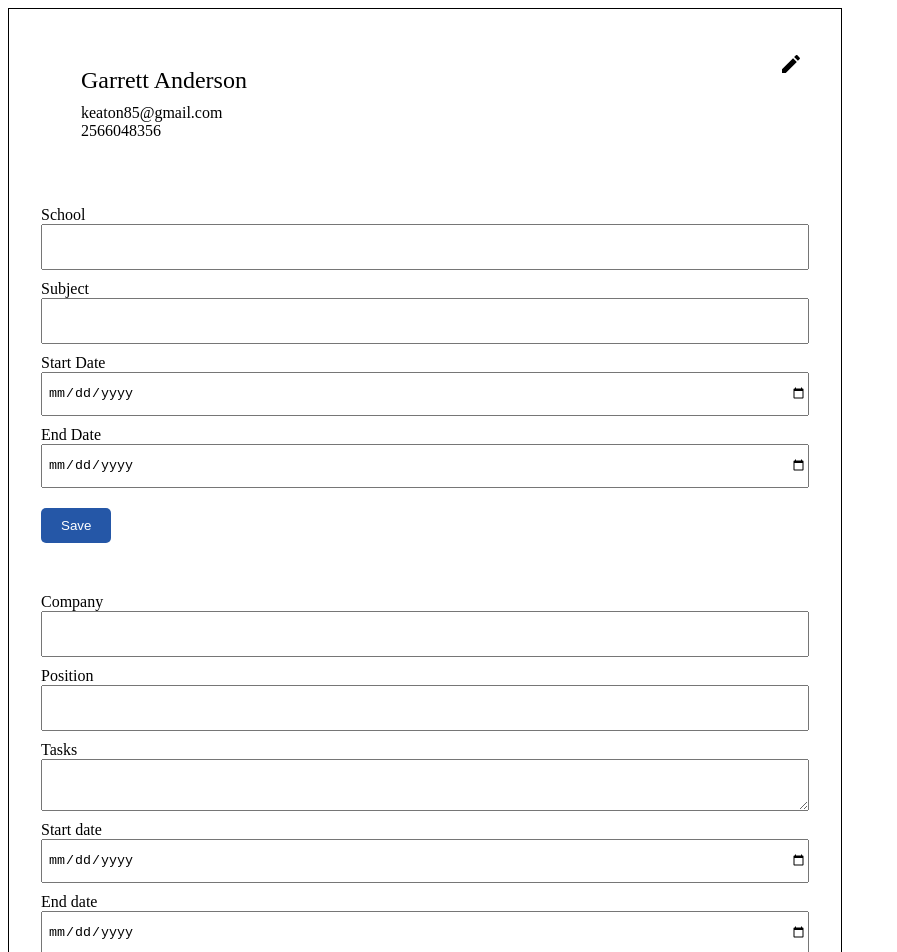
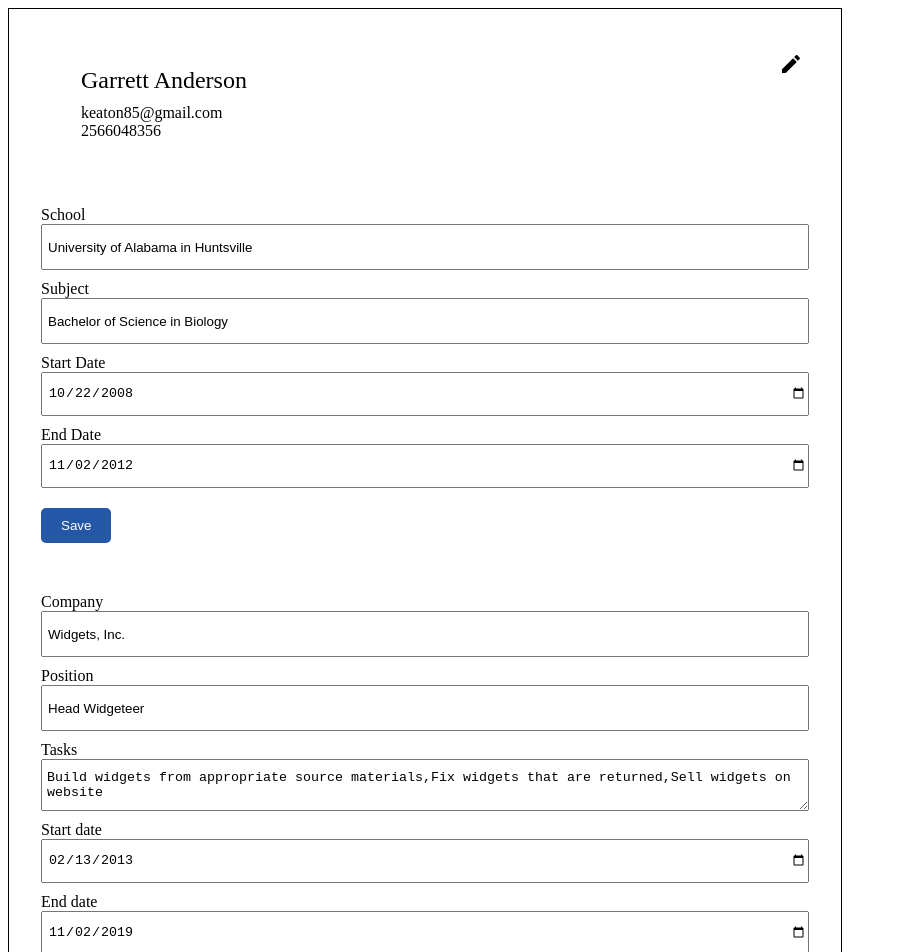
Before and after one commit to gband85/cv-project, a React (Create React App) app: page / in a window 1280 px wide. Shown: the top 952 px of the page, without its empty margins (0-897 px from the left). Built offline with nearby package versions, Linux system fonts and the light colour scheme; the HTML template or start-up script is replaced by a standard one.

Commit message:
Rename onChange function and renamed values

```diff
--- a/src/components/EducationForm.js
+++ b/src/components/EducationForm.js
@@ -5,15 +5,15 @@ class EducationForm extends Component {
         super(props)
     }
     render() {
-        const {schoolName,schoolDegree,schoolStart,schoolEnd,handleChange,onSubmitEducation}=this.props;
+        const {school,schoolName,schoolDegree,schoolStart,schoolEnd,handleEducationChange,onSubmitEducation}=this.props;
         return (
 <form onSubmit={onSubmitEducation}>
 <div className="input-field">
         <label htmlFor="schoolName">School</label>
 <input
     className=""
-    onChange={handleChange}
-value={schoolName}
+    onChange={handleEducationChange}
+value={school.schoolName}
 type="text"
 id="schoolName"
 required
@@ -23,10 +23,10 @@ required
         <label htmlFor="schoolSubject">Subject</label>
 <input
     className=""
-    onChange={handleChange}
-value={schoolDegree}
+    onChange={handleEducationChange}
+value={school.schoolDegree}
 type="text"
-id="schoolSubject"
+id="schoolDegree"
 required
 />
 </div>
@@ -34,8 +34,8 @@ required
         <label htmlFor="schoolStart">Start Date</label>
 <input
     className=""
-    onChange={handleChange}
-value={schoolStart}
+    onChange={handleEducationChange}
+value={school.schoolStart}
 type="date"
 id="schoolStart"
 required
@@ -45,8 +45,8 @@ required
         <label htmlFor="schoolEnd">End Date</label>
 <input
     className=""
-    onChange={handleChange}
-value={schoolEnd}
+    onChange={handleEducationChange}
+value={school.schoolEnd}
 type="date"
 id="schoolEnd"
 required
--- a/src/components/GeneralForm.js
+++ b/src/components/GeneralForm.js
@@ -8,18 +8,18 @@ class GeneralForm extends Component {
     }
 
 render() {
-    const {onSubmitGeneral,handleChange,name,email,phone}=this.props;
+    const {onSubmitGeneral,handleGeneralChange,name,email,phone}=this.props;
   return (
 
          <form onSubmit={onSubmitGeneral}>
          <div className="input-field">
         <label htmlFor="name" >Name</label>
-<input className="" onChange={handleChange} value={name} type="text" id="name"/>
+<input className="" onChange={handleGeneralChange} value={name} type="text" id="name"/>
 </div>
 <div className="input-field">
         <label htmlFor="email">Email</label>
 <input className=""
-    onChange={handleChange}
+    onChange={handleGeneralChange}
 value={email}
 type="email"
 id="email"
@@ -28,7 +28,7 @@ id="email"
 <div className="input-field">
         <label htmlFor="phone">Phone</label>
 <input className=""
-    onChange={handleChange}
+    onChange={handleGeneralChange}
     value={phone}
     type="number"
     id="phone"
--- a/src/components/ProfessionForm.js
+++ b/src/components/ProfessionForm.js
@@ -6,15 +6,15 @@ class ProfessionForm extends Component {
     }
 
     render() {
-const {handleChange,onSubmitProfession,company,position,tasks,positionStart,positionEnd}=this.props
+const {job,handleProfessionChange,onSubmitProfession,company,position,tasks,positionStart,positionEnd}=this.props
         return (
             <form onSubmit={onSubmitProfession}>
             <div className="input-field">
             <label htmlFor="company">Company</label>
            <input
              name="company"
-           onChange={handleChange}
-           value={company}
+           onChange={handleProfessionChange}
+           value={job.company}
            type="text"
            id="company"
            />
@@ -23,8 +23,8 @@ const {handleChange,onSubmitProfession,company,position,tasks,positionStart,posi
                    <label htmlFor="position">Position</label>
            <input
               name='position'
-              onChange={handleChange}
-              value={position}
+              onChange={handleProfessionChange}
+              value={job.position}
              type='text'
              id="position"
            />
@@ -32,16 +32,16 @@ const {handleChange,onSubmitProfession,company,position,tasks,positionStart,posi
            <div className="input-field">
                    <label htmlFor="tasks">Tasks</label>
            <textarea
-           onChange={handleChange}
-           value={tasks}
+           onChange={handleProfessionChange}
+           value={job.tasks}
            id="tasks"
            ></textarea>
            </div>
            <div className="input-field">
            <label htmlFor="positionStart">Start date</label>
            <input
-              onChange={handleChange}
-              value={positionStart}
+              onChange={handleProfessionChange}
+              value={job.positionStart}
              type='date'
              id="positionStart"
            />
@@ -49,8 +49,8 @@ const {handleChange,onSubmitProfession,company,position,tasks,positionStart,posi
            <div className="input-field">
                    <label htmlFor="positionEnd">End date</label>
            <input
-              onChange={handleChange}
-              value={positionEnd}
+              onChange={handleProfessionChange}
+              value={job.positionEnd}
              type='date'
              id="positionEnd"
            />
```
